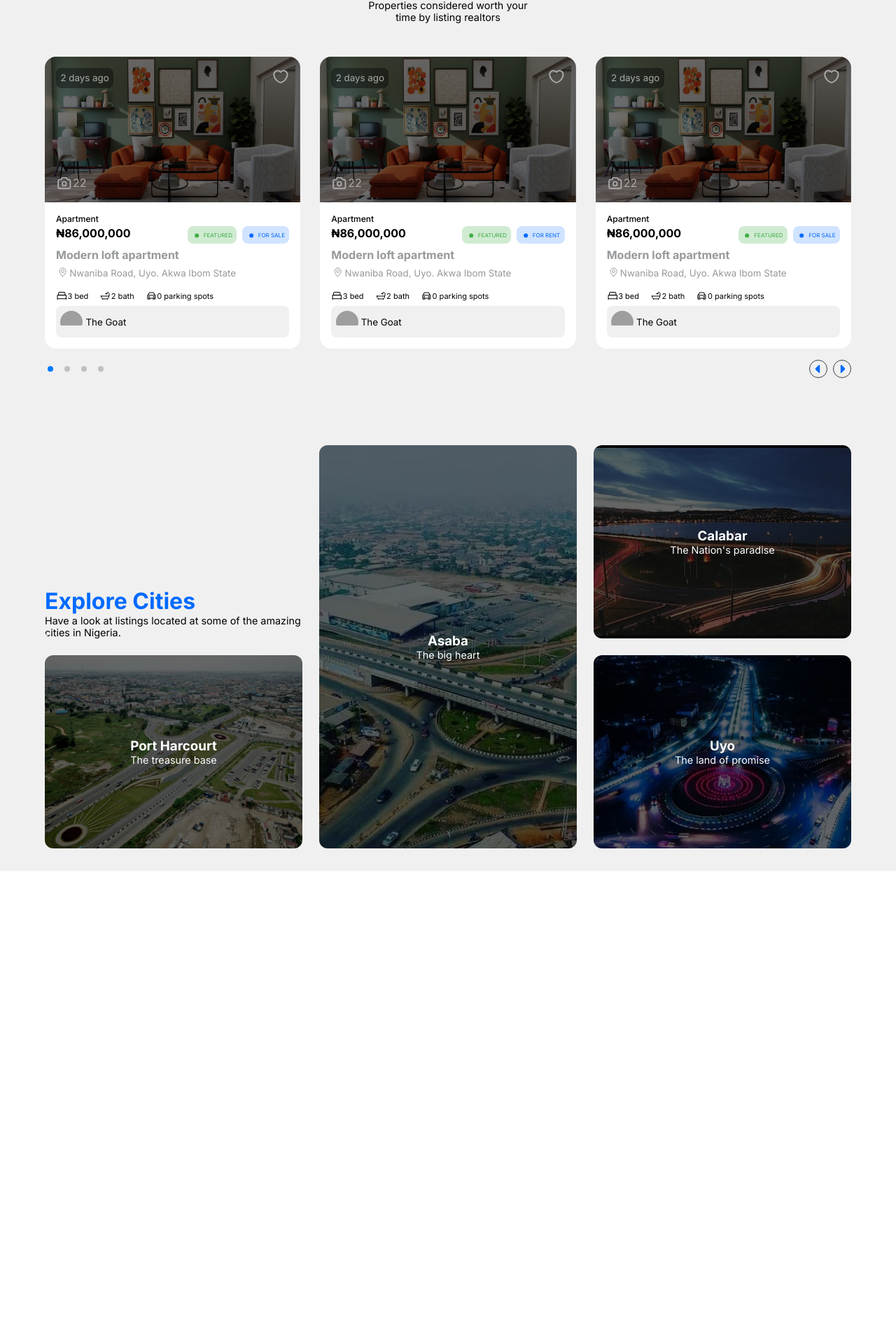
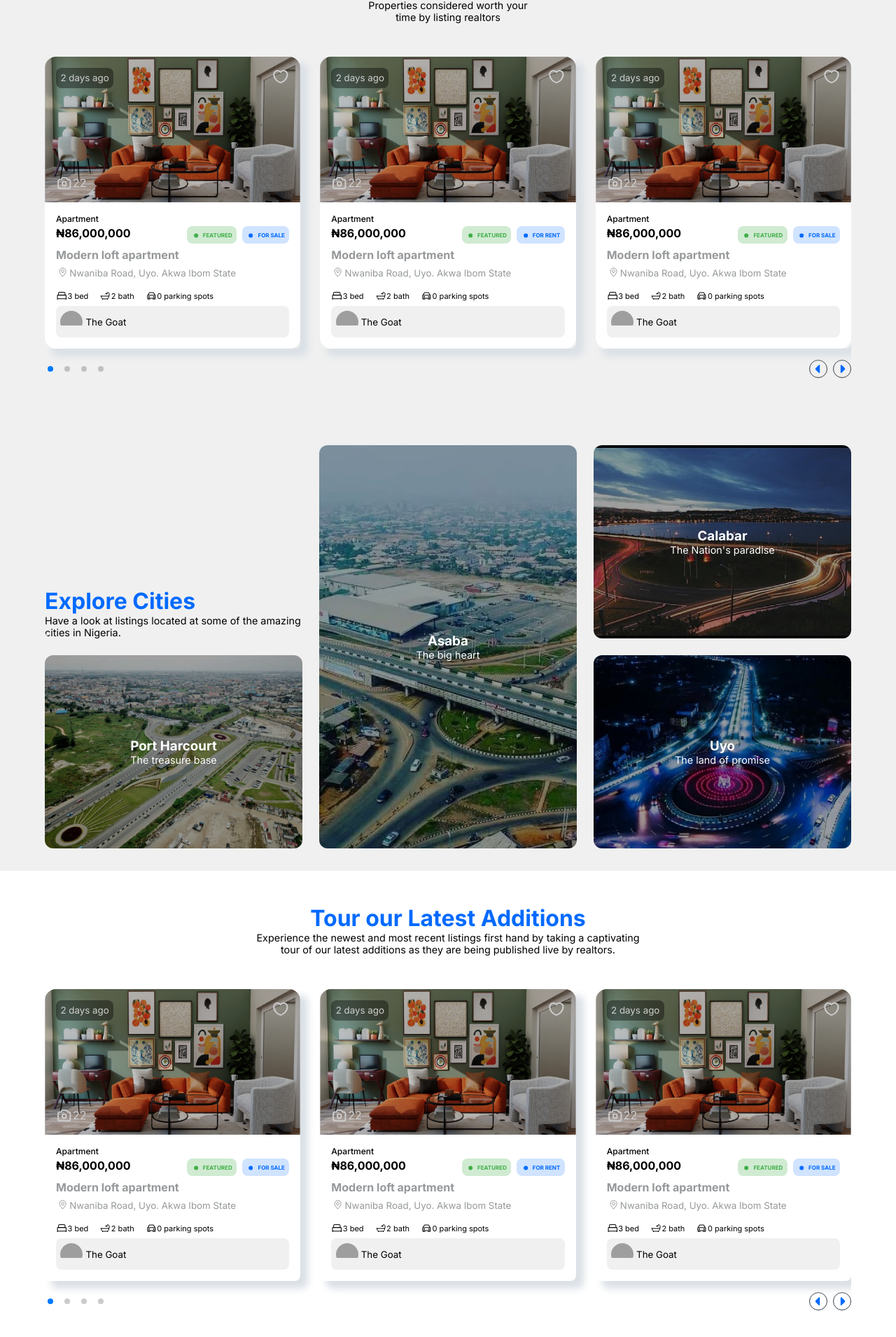
Before and after one commit to twoone-technologies/kaban_FE, a React (Vite) app: page / in a window 1280 px wide. Shown: the part 888-2798 px from the top of the page at 70% size. Before the commit the page ends 2132 px from the top, so only its background shows below. Built offline with nearby package versions, Linux system fonts and the light colour scheme; grey boxes are pictures that could not be loaded.

Commit message:
Create Latest Additions page

```diff
--- a/src/components/exploreCitiesSection/exploreCities.module.css
+++ b/src/components/exploreCitiesSection/exploreCities.module.css
@@ -38,7 +38,7 @@
 }
 
 .city_card {
-  background-color: rgba(0,0,0, 0.6);
+  background-color: rgba(0, 0, 0, 0.377);
   background-image: var(--background-img);
   background-repeat: no-repeat;
   background-size: cover;
--- a/src/components/featuredListings/FeaturedList.tsx
+++ b/src/components/featuredListings/FeaturedList.tsx
@@ -7,16 +7,14 @@ import "swiper/css/navigation"
 import { EffectCoverflow, Pagination, Navigation } from "swiper/modules";
 import Container from "../reusable/Container";
 import { dummyObj } from "../reusable/dummyObj";
-import styles from "./features.module.css";
 import Svg from "../reusable/Svg";
 import { arrowIcon} from "~/assets";
 
 export default function FeaturedList() {
-  console.log(dummyObj);
   return (
-    <section className={`container-pad ${styles.feature}`}>
+    <section className="container-pad bg-grey">
       <Container element="div">
-        <div className={`text-align ${styles.header}`}>
+        <div className="text-align header">
           <h2>Explore Our Featured Listings</h2>
           <p>Properties considered worth your<br /> time by listing realtors</p>
         </div>
@@ -56,8 +54,12 @@ export default function FeaturedList() {
           ))}
           <div className={`flex gap s-btw align-y carousel-btn-grp`}>
             <div className="flex gap">
-              <div className="carousel-btn flex align-y"><Svg className="btn-prev" href={arrowIcon} /></div>
-              <div className="carousel-btn flex align-y"><Svg className="btn-next" href={arrowIcon} /></div>
+              <div className="carousel-btn flex align-y">
+                <Svg className="btn-prev" href={arrowIcon} />
+              </div>
+              <div className="carousel-btn flex align-y">
+                <Svg className="btn-next" href={arrowIcon} />
+              </div>
             </div>
             <div className="flex gap c-pagination" />
           </div>
--- a/src/components/featuredListings/features.module.css
+++ /dev/null
@@ -1,12 +0,0 @@
-.feature {
-  background-color: var(--tetiary-color-3);
-  position: relative;
-}
-
-.feature > p {
-  font-size: 0.2rem;
-}
-
-.header {
-  margin-bottom: 3rem;
-}
--- /dev/null
+++ b/src/components/latestAddidtions/LatestAdditions.tsx
@@ -0,0 +1,66 @@
+import Card from "../reusable/card/Card";
+import { Swiper, SwiperSlide } from "swiper/react";
+import "swiper/css";
+import "swiper/css/effect-coverflow"
+import "swiper/css/pagination"
+import "swiper/css/navigation"
+import { EffectCoverflow, Pagination, Navigation } from "swiper/modules";
+import Container from "../reusable/Container";
+import { dummyObj } from "../reusable/dummyObj";
+import Svg from "../reusable/Svg";
+import { arrowIcon} from "~/assets";
+
+export default function LatestAdditions() {
+  return (
+    <section className="container-pad">
+    <Container element="div">
+      <div className="text-align header">
+        <h2>Tour our Latest Additions </h2>
+        <p>Experience the newest and most recent listings first hand by taking a captivating <br /> tour of our latest additions as they are being published live by realtors.</p>
+      </div>
+      <Swiper
+        grabCursor={true}
+        slidesPerView={'auto'}
+        centeredSlides={true}
+        loop={false}
+        updateOnWindowResize={true}
+        spaceBetween={28}
+        pagination={{el:'.c-pagination', clickable: true}}
+        navigation={{
+          nextEl: '.btn-next',
+          prevEl: '.btn-prev',
+        }}
+        modules={[EffectCoverflow, Pagination, Navigation]}
+        breakpoints={{
+          500: {
+            slidesPerView: 1,
+            centeredSlides: false,
+          },
+          700: {
+            slidesPerView: 2,
+            centeredSlides: false,
+          },
+          1180: {
+            slidesPerView: 3,
+            centeredSlides: false,
+          },
+        }}
+        className="swiper_container"
+      >
+        {dummyObj.map(item => (
+          <SwiperSlide className="carousel_item" key={item.id}>
+            <Card card={item} />
+          </SwiperSlide>
+        ))}
+        <div className={`flex gap s-btw align-y carousel-btn-grp`}>
+          <div className="flex gap">
+            <div className="carousel-btn flex align-y"><Svg className="btn-prev" href={arrowIcon} /></div>
+            <div className="carousel-btn flex align-y"><Svg className="btn-next" href={arrowIcon} /></div>
+          </div>
+          <div className="flex gap c-pagination" />
+        </div>
+      </Swiper>
+    </Container>
+  </section>
+  )
+}
--- a/src/components/navigation/index.tsx
+++ b/src/components/navigation/index.tsx
@@ -66,7 +66,7 @@ function Navigation() {
       <nav className={`flex f-width bg-tetiary secondary-color ${styles.nav}`}>
         <Link to={"/"}>
           <Svg href={logoIcon} width="100px" height="40px"
-            className='primary-color' />
+            className='bg-primary' />
         </Link>
         <Button type="button" title="menu" onClick={onClickHandler}
           className={`flex f-column ${styles.hamburger_menu} ${styles.border}`}>
--- a/src/components/reusable/card/Card.tsx
+++ b/src/components/reusable/card/Card.tsx
@@ -2,12 +2,13 @@ import { useState } from "react";
 import { heartIcon, bedIcon, showerIcon, carIcon, IkonIcon, locationIcon, cameraIcon, dotIcon } from "~/assets"
 import Svg from "../Svg"
 import styles from "./card.module.css"
+import Label from "./Label";
 
 type HouseCard = {
   apartmentImg: string,
   apartmentName: string,
   status: string,
-  featured: string,
+  featured: boolean,
   price: string,
   address: string,
   propertyType: string,
@@ -36,7 +37,7 @@ export default function Card({ card }: { card: HouseCard }) {
   }
 
   return (
-    <div  onMouseEnter={onHoverHandler} onMouseLeave={onHoverHandler} className={`b-radius ${styles.card}`}>
+    <div  onMouseEnter={onHoverHandler} onMouseLeave={onHoverHandler} className={`b-radius box_shadow ${styles.card}`}>
       <div
         className={`flex f-column s-btw ${styles.above}`}>
         <div className={`f-width ${styles.overlay} ${hover ? styles.nil : ''}`}></div>
@@ -57,14 +58,8 @@ export default function Card({ card }: { card: HouseCard }) {
           <div className="flex s-btw">
             <h3>₦{setNums(card.price)}</h3>
             <div className={`flex gap ${styles.status_grp}`}>
-              <div className={`b-radius flex align-y c-pad ${styles.featured}`}>
-                <Svg href={dotIcon} />
-                <span>{card.featured}</span>
-              </div>
-              <div className={`b-radius flex align-y c-pad ${styles.status}`}>
-                <Svg href={dotIcon} />
-                <span>FOR {card.status}</span>
-              </div>
+              {card.featured?<Label type="featured" text="FEATURED" />:null}
+              <Label type="status" text={`FOR ${card.status}`} />
             </div>
           </div>
         </div>
--- /dev/null
+++ b/src/components/reusable/card/Label.tsx
@@ -0,0 +1,12 @@
+import { dotIcon } from "~/assets"
+import styles from "./card.module.css"
+import Svg from "../Svg"
+
+export default function Label({ type, text }: { type: 'featured' | 'status', text: string }) {
+  return (
+    <div className={`b-radius flex align-y c-pad ${styles[type]}`}>
+      <Svg href={dotIcon} />
+      <span>{text}</span>
+    </div>
+  )
+}
--- a/src/components/reusable/card/card.module.css
+++ b/src/components/reusable/card/card.module.css
@@ -1,6 +1,5 @@
 .card {
   min-width: 16rem;
-  /* text-align: left; */
 }
 
 .above {
@@ -20,7 +19,7 @@
   top: 0;
   right: 0;
   height: 100%;
-  background-color: rgba(0, 0, 0, 0.338);
+  background-color: rgba(0, 0, 0, 0.194);
   z-index: 200;
 }
 
@@ -49,6 +48,7 @@
 
 .status_grp {
   font-size: clamp(3px, 4vw, 0.5rem);
+  font-weight: 700;
 }
 
 .status_grp div {
--- a/src/components/reusable/dummyObj.ts
+++ b/src/components/reusable/dummyObj.ts
@@ -8,7 +8,7 @@ export const dummyObj = [
     apartmentImg: background,
     apartmentName: 'Modern loft apartment',
     status: 'SALE',
-    featured: 'FEATURED',
+    featured:true,
     price: '86000000',
     address: 'Nwaniba Road, Uyo. Akwa Ibom State',
     propertyType: 'Apartment',
@@ -26,7 +26,7 @@ export const dummyObj = [
     apartmentImg: background,
     apartmentName: 'Modern loft apartment',
     status: 'RENT',
-    featured: 'FEATURED',
+    featured: true,
     price: '86000000',
     address: 'Nwaniba Road, Uyo. Akwa Ibom State',
     propertyType: 'Apartment',
@@ -44,7 +44,7 @@ export const dummyObj = [
     apartmentImg: background,
     apartmentName: 'Modern loft apartment',
     status: 'SALE',
-    featured: 'FEATURED',
+    featured: true,
     price: '86000000',
     address: 'Nwaniba Road, Uyo. Akwa Ibom State',
     propertyType: 'Apartment',
@@ -62,7 +62,7 @@ export const dummyObj = [
     apartmentImg: background,
     apartmentName: 'Modern loft apartment',
     status: 'RENT',
-    featured: 'FEATURED',
+    featured: true,
     price: '86000000',
     address: 'Nwaniba Road, Uyo. Akwa Ibom State',
     propertyType: 'Apartment',
@@ -80,7 +80,7 @@ export const dummyObj = [
     apartmentImg: background,
     apartmentName: 'Modern loft apartment',
     status: 'SALE',
-    featured: 'FEATURED',
+    featured: true,
     price: '86000000',
     address: 'Nwaniba Road, Uyo. Akwa Ibom State',
     propertyType: 'Apartment',
@@ -98,7 +98,7 @@ export const dummyObj = [
     apartmentImg: background,
     apartmentName: 'Modern loft apartment',
     status: 'RENT',
-    featured: 'FEATURED',
+    featured: true,
     price: '86000000',
     address: 'Nwaniba Road, Uyo. Akwa Ibom State',
     propertyType: 'Apartment',
--- a/src/routes/_landingpage.tsx
+++ b/src/routes/_landingpage.tsx
@@ -1,6 +1,7 @@
 import FeaturedList from "~/components/featuredListings/FeaturedList";
 import HeroSection from "~/components/heroSection/HeroSection";
 import ExploreCitiesSection from "~/components/exploreCitiesSection/ExploreCitiesSection";
+import LatestAdditions from "~/components/latestAddidtions/LatestAdditions";
 
 export default function LandingPage() {
   return (
@@ -8,6 +9,7 @@ export default function LandingPage() {
       <HeroSection />
       <FeaturedList />
       <ExploreCitiesSection />
+      <LatestAdditions />
     </>
   )
 }
--- a/src/styles/main.css
+++ b/src/styles/main.css
@@ -61,7 +61,7 @@ p {
 }
 
 .box_shadow {
-  box-shadow: -10px 10px 11px 1px var(--shadow-color);
+  box-shadow: 10px 10px 11px 1px var(--hover-color);
 }
 
 ul {
@@ -155,6 +155,15 @@ svg {
   color: var(--primary-color);
 }
 
+/* homepage utils */
+.header {
+  margin-bottom: 3rem;
+}
+
+.header-p {
+  font-size: 0.2rem;
+}
+
 .f_line {
   outline: 1px solid var(--hover-color);
 }
```
Also changed, not shown: src/assets/imgbg.png.
